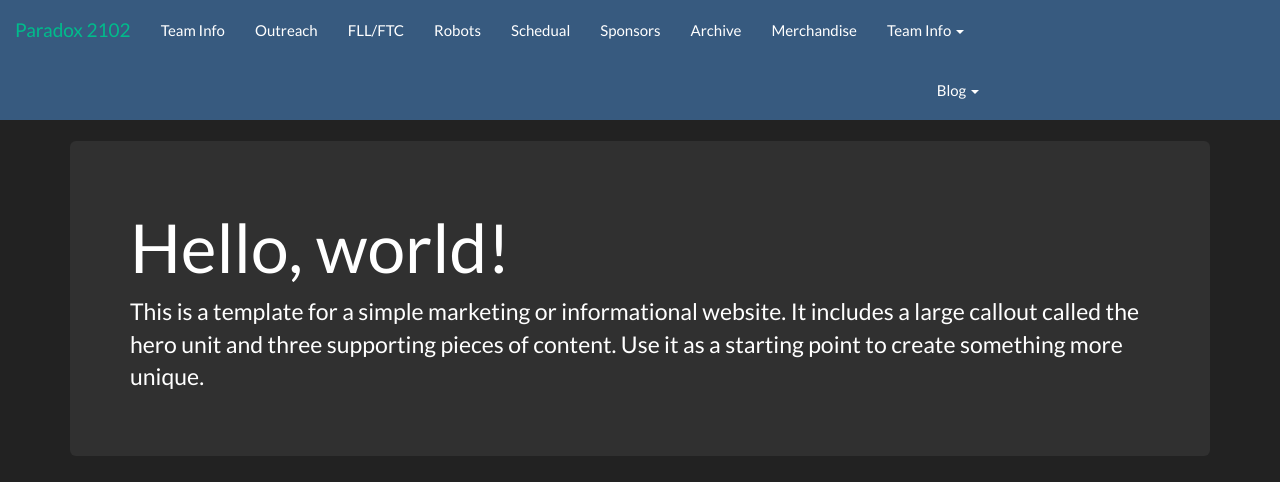
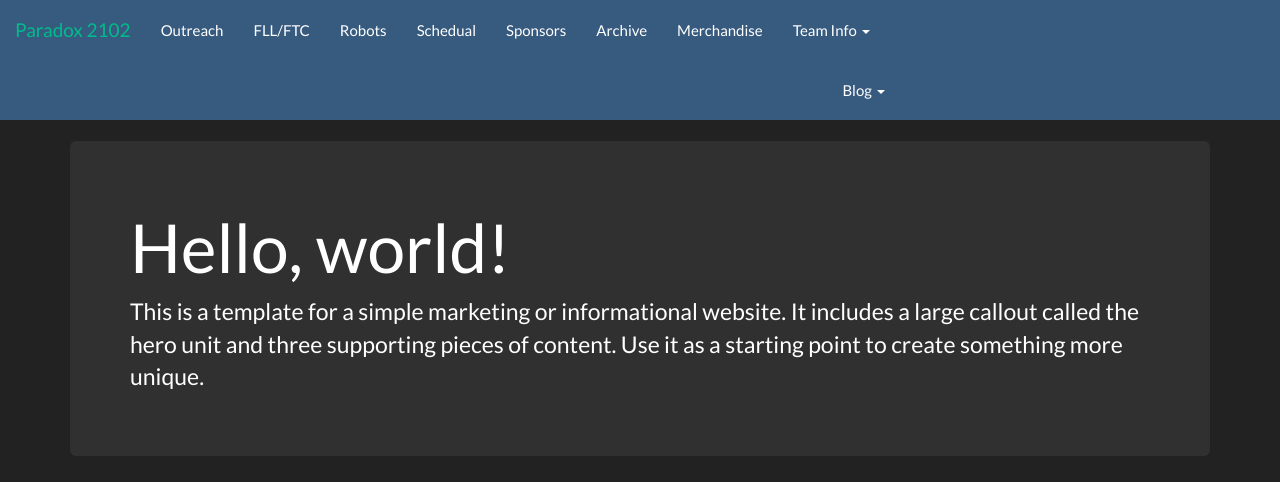
Before and after one commit to Paradox2102/paradox2102.github.io, a Jekyll site: the page built from about.html, in a window 1280 px wide and 900 px high, cut to the strip 0-482 px from the top of the window. Built offline with Jekyll 4.4.1, drawn with Linux system fonts in a browser that asks for light colours.

Commit message:
Update header.html

```diff
--- a/_includes/header.html
+++ b/_includes/header.html
@@ -15,7 +15,6 @@
     <!-- Collect the nav links, forms, and other content for toggling -->
     <div class="collapse navbar-collapse" id="navbar-collapse-1">
       <ul class="nav navbar-nav">
-        <li><a href="/teaminfo/">Team Info</a></li>
         <li><a href="/outreach/">Outreach</a></li>
         <li><a href="/FLL-FTC/">FLL/FTC</a></li>
         <li><a href="/robots/">Robots</a></li>
```
Also changed, not shown: other parts of _includes/header.html (+1 -0 lines).
